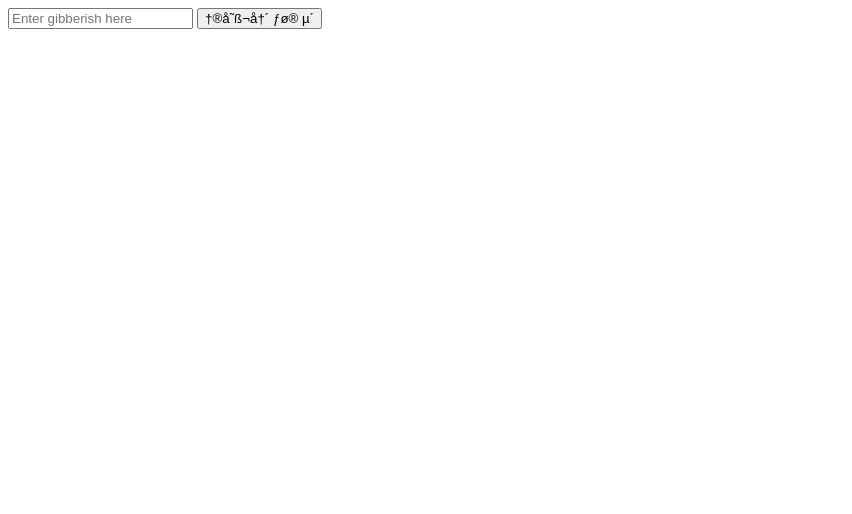
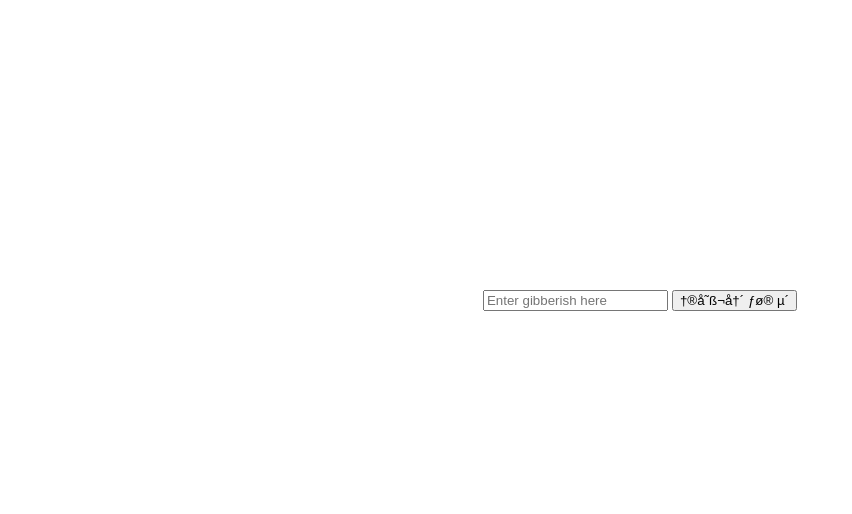
Before and after one commit to yashoss/AltTranslator, a plain HTML site: page index.html in a window 1280 px wide. Shown: the whole page, without its empty margins (0-852 px from the left). Drawn offline with Linux system fonts and the light colour scheme.

Commit message:
basic styling to center elements

```diff
--- a/index.css
+++ b/index.css
@@ -0,0 +1,17 @@
+html,
+body {
+    margin: 0;
+    height: 100%;
+}
+
+.contents {
+    display: flex;
+    height: 100%;
+    justify-content: center;
+    align-items: center;
+    flex-direction: column;
+}
+
+.output {
+    min-height: 200px;
+}
--- a/index.html
+++ b/index.html
@@ -4,10 +4,15 @@
         <meta charset="utf-8">
         <title></title>
         <script type="text/javascript" src="index.js"></script>
+        <link rel="stylesheet" href="index.css">
     </head>
     <body>
-        <input type="text" id="gibberish-input" placeholder="Enter gibberish here">
-        <button type="button" name="button" id="translate-button" onclick="translateGibberish()">†®&#229;˜ß¬&#229;†&#180; &#402;&#248;® µ&#180;</button>
-        <div id="english-out"></div>
+        <div class="contents">
+            <div class="static">
+                <input type="text" id="gibberish-input" placeholder="Enter gibberish here">
+                <button type="button" name="button" id="translate-button" onclick="translateGibberish()">†®&#229;˜ß¬&#229;†&#180; &#402;&#248;® µ&#180;</button>
+            </div>
+            <div id="english-out" class="output"></div>
+        </div>
     </body>
 </html>
```
